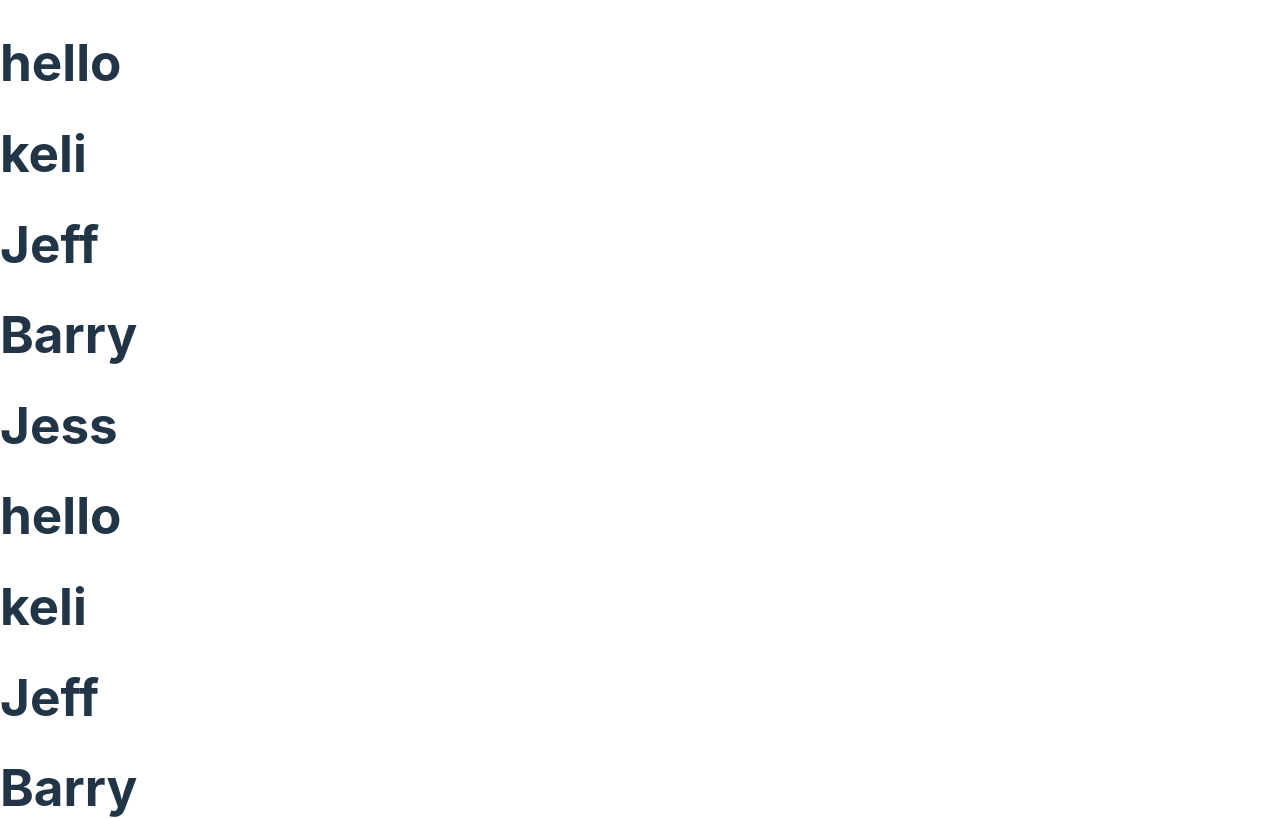
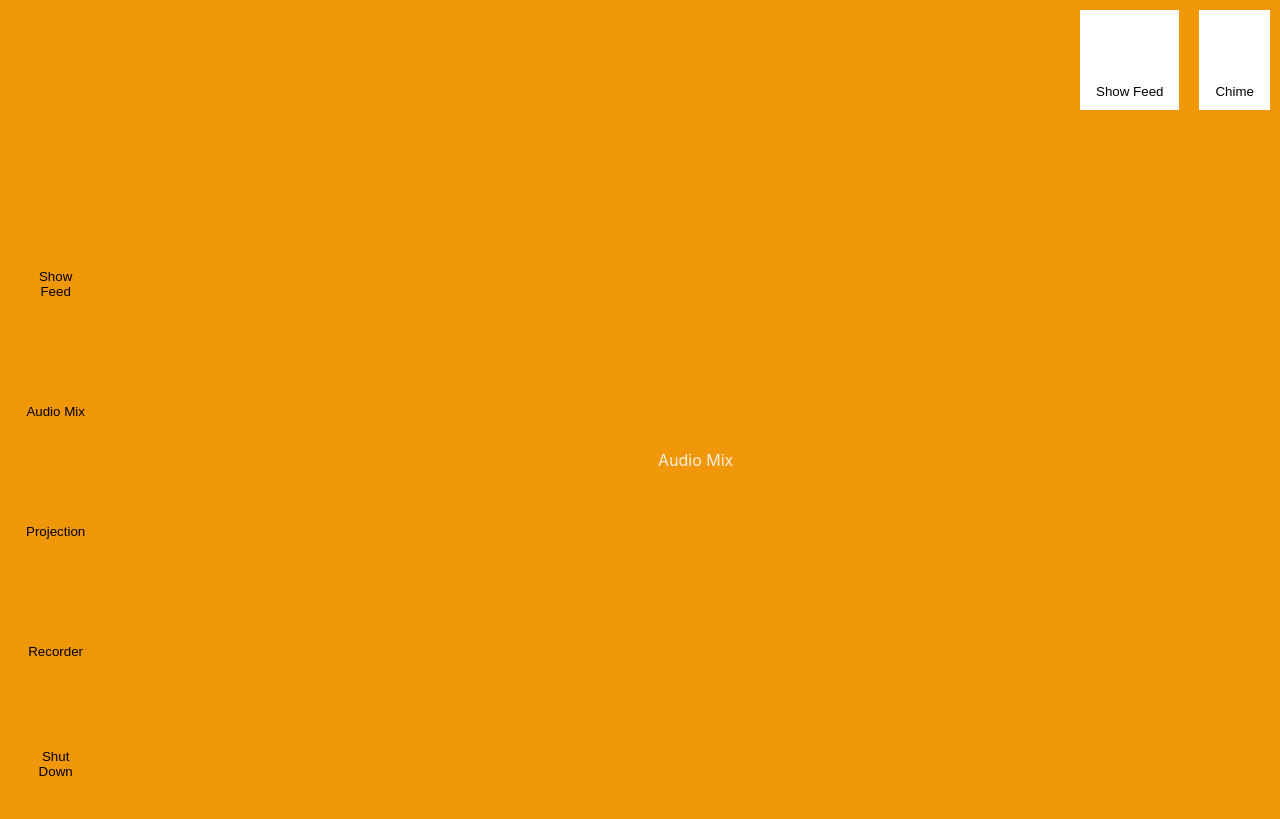
Before and after one commit to ktrocity/here4now, a React (Vite) app: page / in a window 1280 px wide. Shown: the top 819 px of the page. Built offline with nearby package versions, Linux system fonts and the light colour scheme.

Commit message:
really trying here dawg

```diff
--- a/src/App.tsx
+++ b/src/App.tsx
@@ -1,12 +1,23 @@
-import Note from './components/Note';
+import Docked from './components/docked';
+import Pages from './components/pages';
+import Mix from './components/mix';
+import Show from './components/show';
+import Video from './components/video';
+import Recorder from './components/recorder';
+import Power from './components/power';
+
 
 function App() {
     return (
-        <>
-            <Note />
-            <Note />
-            <Note />
-        </>
+        <div className="Flex">
+            <div className="PageMenu">
+                <Pages />
+            </div>
+            <div className="Controls">
+                <Docked />
+                <Mix />
+            </div>
+        </div>
     )
 }
 
--- a/src/components/Note.tsx
+++ /dev/null
@@ -1,15 +0,0 @@
-function Note() {
-
-const items = ["keli","Jeff","Barry","Jess"];
-
-    return (
-        <>
-            <h1>hello</h1>
-            <div>
-                {items.map((item) => (<h1 key="{item}">{item}</h1>))}
-            </div>
-        </>
-    );
-}
-
-export default Note;
--- /dev/null
+++ b/src/components/docked.tsx
@@ -0,0 +1,13 @@
+import '../styles/styles.css';
+
+function Docked() {
+
+    return (
+            <div className='DockMenu'>
+                <button>Show Feed</button>
+                <button>Chime</button>
+            </div>
+    );
+}
+
+export default Docked;
--- /dev/null
+++ b/src/components/mix.tsx
@@ -0,0 +1,12 @@
+import '../styles/styles.css';
+
+function Mix() {
+
+    return (
+        <div className='SubMix'>
+            <p>Audio Mix</p>
+        </div>
+    );
+}
+
+export default Mix;
--- /dev/null
+++ b/src/components/pages.tsx
@@ -0,0 +1,21 @@
+import { useState } from "react";
+import '../styles/styles.css';
+
+function Pages() {
+
+interface Props {
+    onClick: () => void;
+
+}
+    return (
+            <>
+                <button className="icon" onClick={() => console.log('Clicked')}>Show Feed</button>
+                <button className="icon">Audio Mix</button>
+                <button className="icon">Projection</button>
+                <button className="icon">Recorder</button>
+                <button className="icon">Shut Down</button>
+            </>
+    );
+}
+
+export default Pages;
--- /dev/null
+++ b/src/components/power.tsx
@@ -0,0 +1,12 @@
+import '../styles/styles.css';
+
+function Power() {
+
+    return (
+        <div className='SubMix'>
+            <p>Power</p>
+        </div>
+    );
+}
+
+export default Power;
--- /dev/null
+++ b/src/components/recorder.tsx
@@ -0,0 +1,12 @@
+import '../styles/styles.css';
+
+function Recorder() {
+
+    return (
+        <div className='SubMix'>
+            <p>Recorder</p>
+        </div>
+    );
+}
+
+export default Recorder;
--- /dev/null
+++ b/src/components/show.tsx
@@ -0,0 +1,12 @@
+import '../styles/styles.css';
+
+function Show() {
+
+    return (
+        <div className='SubMix'>
+            <p>Show Feed</p>
+        </div>
+    );
+}
+
+export default Show;
--- /dev/null
+++ b/src/components/video.tsx
@@ -0,0 +1,12 @@
+import '../styles/styles.css';
+
+function Video() {
+
+    return (
+        <div className='SubMix'>
+            <p>Projector</p>
+        </div>
+    );
+}
+
+export default Video;
--- a/src/styles/styles.css
+++ b/src/styles/styles.css
@@ -26,8 +26,8 @@ body {
   margin: 0;
   display: flex;
   place-items: center;
-  min-width: 320px;
-  min-height: 100vh;
+  width: 100vw;
+  height: 100vh;
 }
 
 h1 {
@@ -36,33 +36,70 @@ h1 {
 }
 
 button {
-  border-radius: 8px;
-  border: 1px solid transparent;
-  padding: 0.6em 1.2em;
-  font-size: 1em;
-  font-weight: 500;
-  font-family: inherit;
-  background-color: #1a1a1a;
-  cursor: pointer;
+  align-items: flex-end;
+  background-color: #ffffff;
+  border-radius: 0px;
+  border: 10px solid transparent;
+  color: #000000;
+  display: flex;
+  height: 100px;
+  justify-content: center;
+  margin: 10px;
+  text-align: center;
   transition: border-color 0.25s;
 }
 button:hover {
+  border-width: 10px;
   border-color: #646cff;
 }
 button:focus,
 button:focus-visible {
   outline: 4px auto -webkit-focus-ring-color;
 }
+button:active {
+  border-width: 10px;
+  border-color: #646cff;
+}
 
-@media (prefers-color-scheme: light) {
-  :root {
-    color: #213547;
-    background-color: #ffffff;
-  }
-  a:hover {
-    color: #747bff;
-  }
-  button {
-    background-color: #f9f9f9;
-  }
+.icon{
+  background-image: url(../assets/icon.png)
 }
+.icon:hover {
+  background-image: url(../assets/icon-active.png)
+}
+.icon:active {
+  background-image: url(../assets/icon-active.png)
+}
+
+
+.Flex{
+  display: flex;
+  width: 100vw;
+  height: 100vh;
+}
+
+.Controls{
+  display: flex;
+  flex-direction: column;
+  width: inherit;
+}
+
+.SubMix{
+  display: flex;
+  align-items: center;
+  justify-content: center;
+  height: 100%;
+  width: 100%;
+}
+
+.DockMenu{
+  display:flex;
+  justify-content: flex-end;
+}
+
+.PageMenu {
+  display: flex;
+  flex-direction: column;
+  justify-content: flex-end;
+  height: inherit;
+}
```
Also changed, not shown: src/assets/icon-active.png (added), src/assets/icon.png (added).
